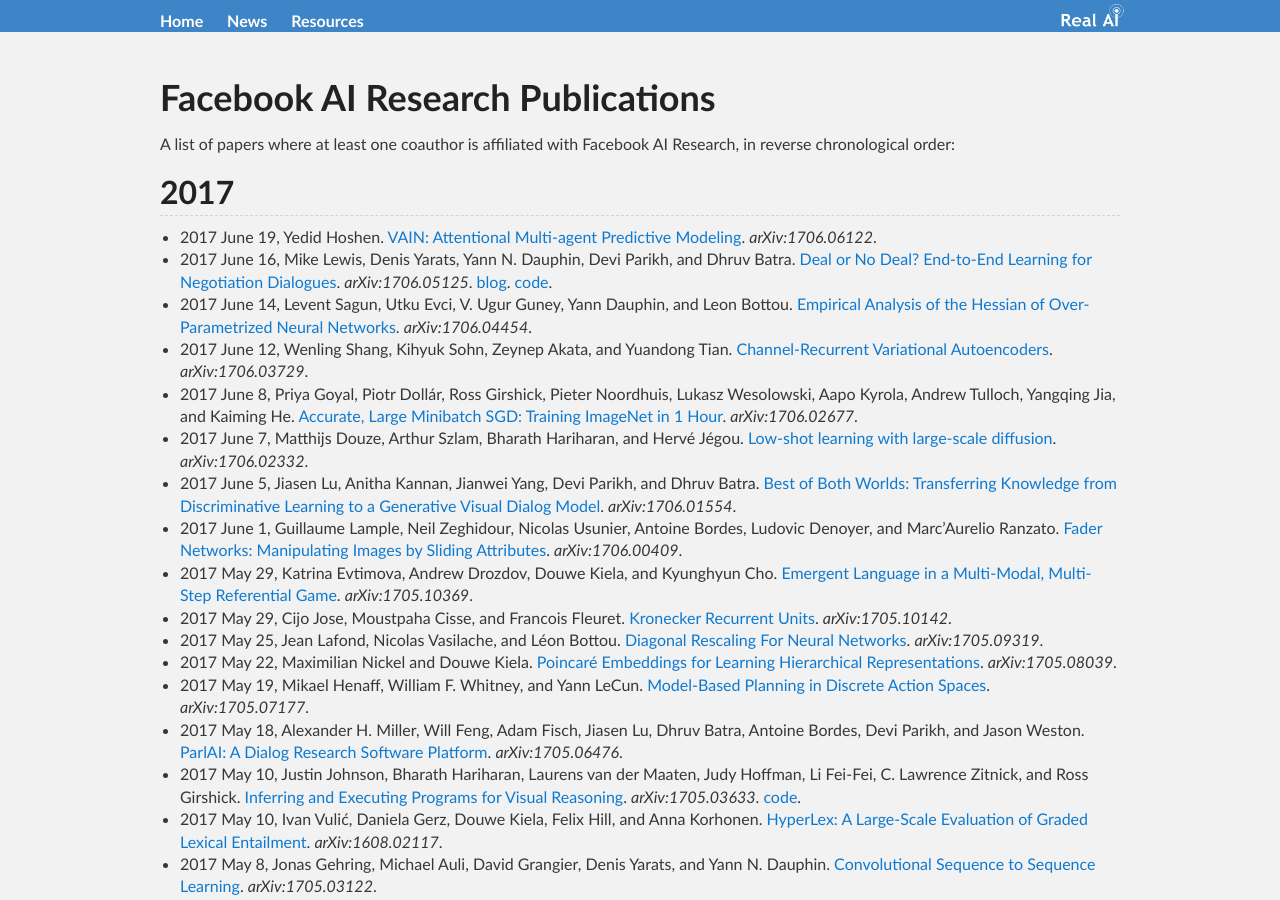
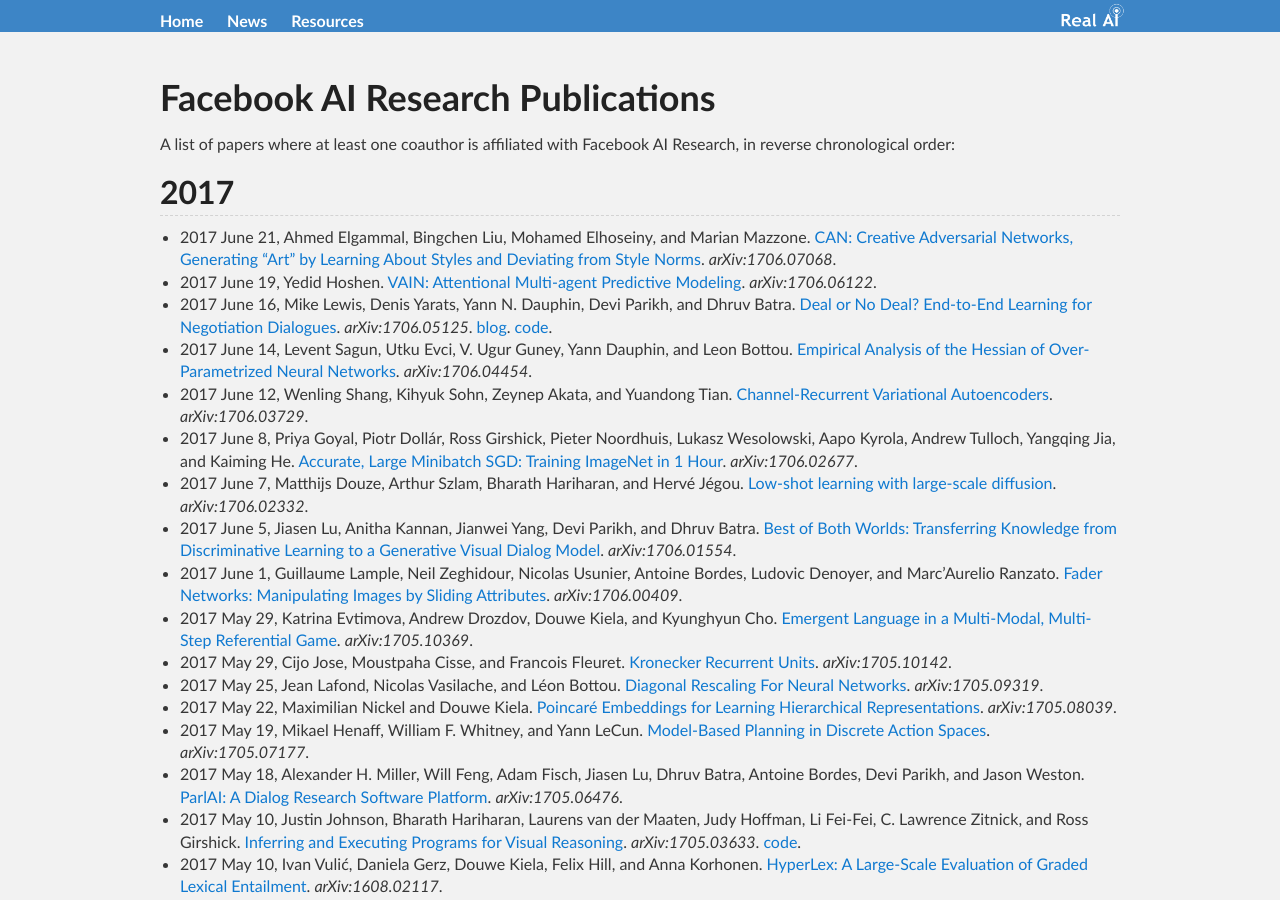
Before and after one commit to Tonywuhk/realai.org, a Jekyll site: the page built from labs/fair-publications.md, in a window 1280 px wide and 900 px high. Built offline with Jekyll 4.4.1, drawn with Linux system fonts in a browser that asks for light colours; our own code applies the rules of GitHub Pages for plain Markdown files; comment, search, counter and statistics services are not loaded; the repository's description, which GitHub fills in, is left out; some of the changed text lies outside the part shown.

Commit message:
Update fair-publications.md

```diff
--- a/labs/fair-publications.md
+++ b/labs/fair-publications.md
@@ -7,6 +7,7 @@
 
 ## 2017
 
+* 2017 June 21, Ahmed Elgammal, Bingchen Liu, Mohamed Elhoseiny, and Marian Mazzone. [CAN: Creative Adversarial Networks, Generating "Art" by Learning About Styles and Deviating from Style Norms](https://arxiv.org/abs/1706.07068). *arXiv:1706.07068*.
 * 2017 June 19, Yedid Hoshen. [VAIN: Attentional Multi-agent Predictive Modeling](https://arxiv.org/abs/1706.06122). *arXiv:1706.06122*.
 * 2017 June 16, Mike Lewis, Denis Yarats, Yann N. Dauphin, Devi Parikh, and Dhruv Batra. [Deal or No Deal? End-to-End Learning for Negotiation Dialogues](https://arxiv.org/abs/1706.05125). *arXiv:1706.05125*. [blog](https://code.facebook.com/posts/1686672014972296). [code](https://github.com/facebookresearch/end-to-end-negotiator).
 * 2017 June 14, Levent Sagun, Utku Evci, V. Ugur Guney, Yann Dauphin, and Leon Bottou. [Empirical Analysis of the Hessian of Over-Parametrized Neural Networks](https://arxiv.org/abs/1706.04454). *arXiv:1706.04454*.
@@ -48,6 +49,7 @@
 * 2017 January 29, Joost van Amersfoort, Anitha Kannan, Marc'Aurelio Ranzato, Arthur Szlam, Du Tran, and Soumith Chintala. [Transformation-Based Models of Video Sequences](https://arxiv.org/abs/1701.08435). *arXiv:1701.08435*.
 * 2017 January 26, Martin Arjovsky, Soumith Chintala, and Léon Bottou. [Wasserstein GAN](https://arxiv.org/abs/1701.07875). *arXiv:1701.07875*.
 * 2017 January 17, Martin Arjovsky and Léon Bottou. [Towards Principled Methods for Training Generative Adversarial Networks](https://arxiv.org/abs/1701.04862). *arXiv:1701.04862*.
+* 2017 January 5, Mohamed Elhoseiny and Ahmed Elgammal. [Overlapping Cover Local Regression Machines](https://arxiv.org/abs/1701.01218). *arXiv:1701.01218*.
 
 ## 2016
 
```
